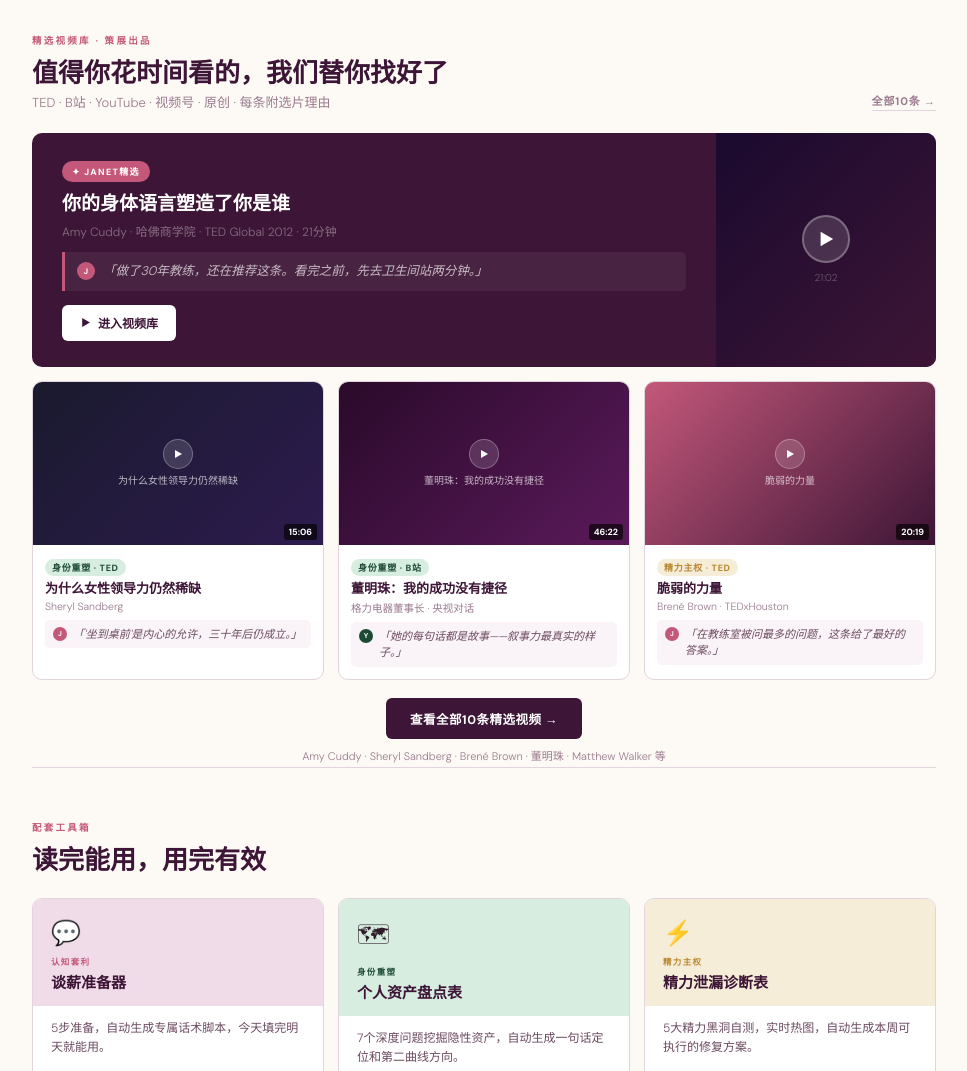
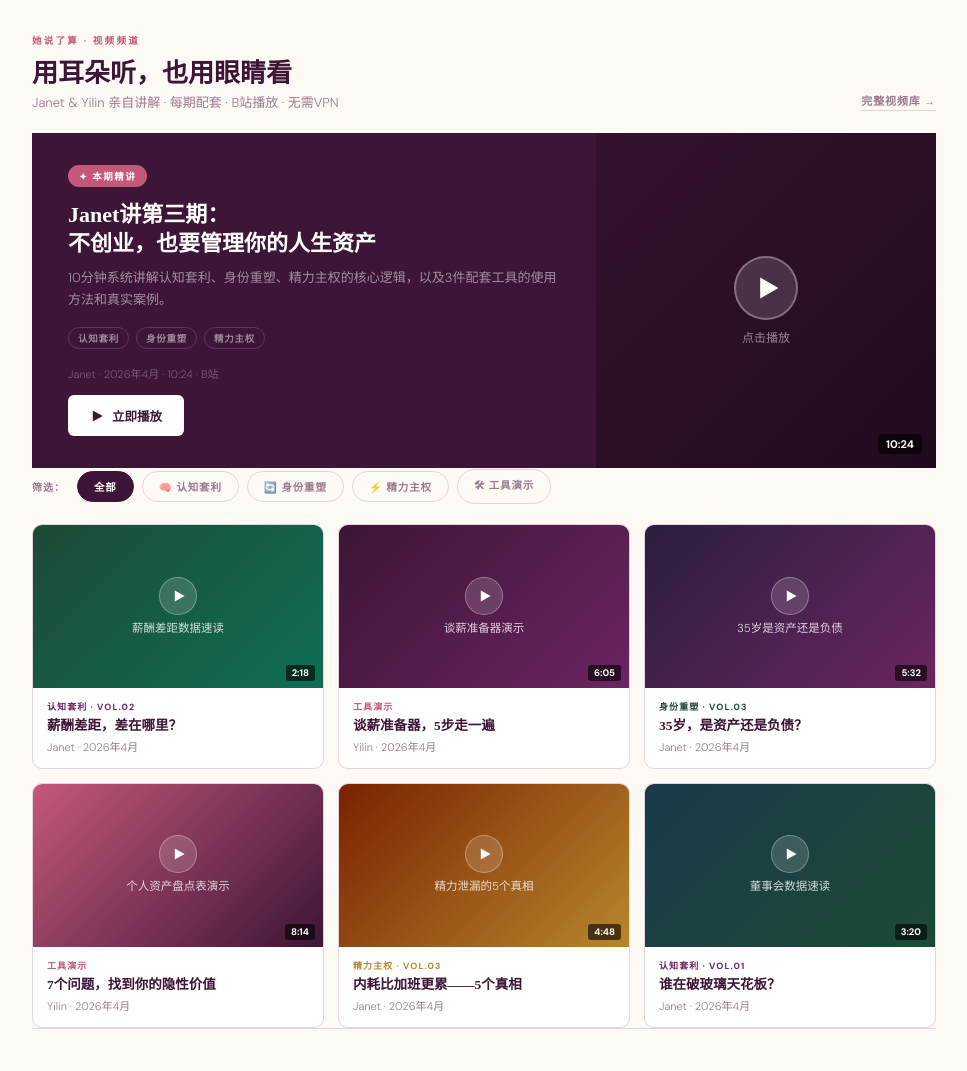
Before and after one commit to yilinyu212-hue/yilinyu212-hue, a plain HTML site: page shedecides/hub.html in a window 1280 px wide. Shown: the part 1280-2351 px from the top of the page, without its empty margins (156-1123 px from the left). Drawn offline with nearby package versions, Linux system fonts and the light colour scheme.

Commit message:
Update hub.html

```diff
--- a/shedecides/hub.html
+++ b/shedecides/hub.html
@@ -435,97 +435,77 @@ footer{background:var(--plum);padding:28px 48px;text-align:center;border-top:1px
 <div id="videos"></div>
 <div class="sec-head reveal">
   <div>
-    <div class="sec-eyebrow">精选视频库 · 策展出品</div>
-    <div class="sec-title">值得你花时间看的，我们替你找好了</div>
-    <div style="font-size:13px;color:var(--light);margin-top:3px;">TED · B站 · YouTube · 视频号 · 原创 · 每条附选片理由</div>
+    <div class="sec-eyebrow">她说了算 · 视频频道</div>
+    <div class="sec-title">用耳朵听，也用眼睛看</div>
+    <div class="sec-sub">Janet & Yilin 亲自讲解 · 每期配套 · B站播放 · 无需VPN</div>
   </div>
-  <a href="video-library.html" class="sec-action">全部10条 →</a>
+  <a href="video-library.html" class="sec-action">完整视频库 →</a>
 </div>
 
 <!-- Featured -->
-<div style="background:var(--plum);border-radius:10px;overflow:hidden;display:grid;grid-template-columns:1fr 220px;margin-bottom:14px;" class="reveal">
-  <div style="padding:26px 30px;">
-    <div style="display:inline-flex;align-items:center;gap:6px;background:var(--rose);color:#fff;font-size:9px;font-weight:700;letter-spacing:.15em;text-transform:uppercase;padding:4px 10px;border-radius:20px;margin-bottom:10px;">✦ Janet精选</div>
-    <div style="font-family:'Noto Serif SC',serif;font-size:clamp(15px,1.8vw,19px);font-weight:600;color:#fff;line-height:1.3;margin-bottom:5px;">你的身体语言塑造了你是谁</div>
-    <div style="font-size:12px;color:rgba(255,255,255,.38);margin-bottom:12px;">Amy Cuddy · 哈佛商学院 · TED Global 2012 · 21分钟</div>
-    <div style="display:flex;align-items:flex-start;gap:8px;padding:9px 12px;background:rgba(255,255,255,.06);border-left:3px solid var(--rose);border-radius:0 5px 5px 0;margin-bottom:14px;">
-      <div style="width:18px;height:18px;border-radius:50%;background:var(--rose);display:flex;align-items:center;justify-content:center;font-size:8px;font-weight:700;color:#fff;flex-shrink:0;margin-top:1px;">J</div>
-      <div style="font-size:12.5px;color:rgba(255,255,255,.7);line-height:1.65;font-style:italic;">「做了30年教练，还在推荐这条。看完之前，先去卫生间站两分钟。」</div>
+<div class="video-featured reveal">
+  <div class="vf-left">
+    <div class="vf-badge">✦ 本期精讲</div>
+    <div class="vf-title">Janet讲第三期：<br>不创业，也要管理你的人生资产</div>
+    <div class="vf-desc">10分钟系统讲解认知套利、身份重塑、精力主权的核心逻辑，以及3件配套工具的使用方法和真实案例。</div>
+    <div class="vf-tags">
+      <span class="vf-tag">认知套利</span>
+      <span class="vf-tag">身份重塑</span>
+      <span class="vf-tag">精力主权</span>
     </div>
-    <a href="video-library.html" style="display:inline-flex;align-items:center;gap:7px;background:#fff;color:var(--plum);padding:9px 18px;border-radius:6px;font-size:12px;font-weight:700;text-decoration:none;">
-      <svg width="11" height="11" viewBox="0 0 10 10" fill="currentColor"><path d="M2 1L9 5L2 9Z"/></svg>进入视频库
-    </a>
+    <div class="vf-meta">Janet · 2026年4月 · 10:24 · B站</div>
+    <button class="btn-play-main" onclick="openModal('feat','Janet讲第三期：不创业，也要管理你的人生资产','Janet · 2026年4月 · 10:24','BV1xx411c7mD')">
+      <svg width="14" height="14" viewBox="0 0 10 10" fill="var(--plum)"><path d="M2 1L9 5L2 9Z"/></svg>
+      立即播放
+    </button>
   </div>
-  <div style="background:linear-gradient(135deg,#1a0a2e,#3d1536);display:flex;align-items:center;justify-content:center;cursor:pointer;min-height:160px;" onclick="location.href='video-library.html'">
-    <div style="display:flex;flex-direction:column;align-items:center;gap:8px;">
-      <div style="width:48px;height:48px;border-radius:50%;background:rgba(255,255,255,.14);border:2px solid rgba(255,255,255,.28);display:flex;align-items:center;justify-content:center;">
-        <svg width="18" height="18" viewBox="0 0 10 10" fill="#fff"><path d="M2 1L9 5L2 9Z"/></svg>
-      </div>
-      <div style="font-size:10px;color:rgba(255,255,255,.3);">21:02</div>
+  <div class="vf-right" onclick="openModal('feat','Janet讲第三期：不创业，也要管理你的人生资产','Janet · 10:24','BV1xx411c7mD')">
+    <div class="vf-thumb-overlay"></div>
+    <div style="display:flex;flex-direction:column;align-items:center;position:relative;z-index:1;">
+      <div class="vf-play-btn"><svg viewBox="0 0 10 10"><path d="M2 1L9 5L2 9Z"/></svg></div>
+      <div style="font-size:12px;color:rgba(255,255,255,.5);margin-top:8px;">点击播放</div>
     </div>
+    <div class="vf-duration-badge">10:24</div>
   </div>
 </div>
 
-<!-- 3 curated preview cards -->
-<div style="display:grid;grid-template-columns:repeat(3,1fr);gap:14px;" class="reveal">
-
-  <div style="background:#fff;border:1px solid var(--rule);border-radius:10px;overflow:hidden;cursor:pointer;transition:all .22s;" onclick="location.href='video-library.html'" onmouseover="this.style.cssText+='border-color:var(--rose);transform:translateY(-2px);box-shadow:0 6px 20px rgba(61,21,54,.07)'" onmouseout="this.style.borderColor='';this.style.transform='';this.style.boxShadow=''">
-    <div style="aspect-ratio:16/9;background:linear-gradient(135deg,#1a1a2e,#2d1b4e);display:flex;flex-direction:column;align-items:center;justify-content:center;position:relative;">
-      <div style="width:30px;height:30px;border-radius:50%;background:rgba(255,255,255,.14);border:1.5px solid rgba(255,255,255,.28);display:flex;align-items:center;justify-content:center;margin-bottom:5px;"><svg width="10" height="10" viewBox="0 0 10 10" fill="#fff"><path d="M2 1L9 5L2 9Z"/></svg></div>
-      <div style="font-size:10px;color:rgba(255,255,255,.7);text-align:center;padding:0 10px;line-height:1.4;">为什么女性领导力仍然稀缺</div>
-      <div style="position:absolute;bottom:5px;right:6px;background:rgba(0,0,0,.65);color:#fff;font-size:9px;font-weight:700;padding:2px 5px;border-radius:3px;">15:06</div>
-    </div>
-    <div style="padding:10px 12px 12px;">
-      <div style="font-size:9px;font-weight:700;letter-spacing:.08em;text-transform:uppercase;padding:2px 7px;border-radius:20px;background:var(--teal-light,#d6ede0);color:var(--teal,#1d4a35);display:inline-block;margin-bottom:5px;">身份重塑 · TED</div>
-      <div style="font-family:'Noto Serif SC',serif;font-size:13px;font-weight:600;color:var(--plum);margin-bottom:2px;line-height:1.3;">为什么女性领导力仍然稀缺</div>
-      <div style="font-size:10.5px;color:var(--light,#9a7a8e);margin-bottom:7px;">Sheryl Sandberg</div>
-      <div style="display:flex;align-items:flex-start;gap:6px;padding:6px 8px;background:#faf3f7;border-radius:5px;">
-        <div style="width:14px;height:14px;border-radius:50%;background:var(--rose,#c4587a);display:flex;align-items:center;justify-content:center;font-size:7px;font-weight:700;color:#fff;flex-shrink:0;margin-top:1px;">J</div>
-        <div style="font-size:11px;color:var(--mid,#6b4a60);line-height:1.5;font-style:italic;">「'坐到桌前'是内心的允许，三十年后仍成立。」</div>
-      </div>
-    </div>
-  </div>
-
-  <div style="background:#fff;border:1px solid var(--rule);border-radius:10px;overflow:hidden;cursor:pointer;transition:all .22s;" onclick="location.href='video-library.html'" onmouseover="this.style.cssText+='border-color:var(--rose);transform:translateY(-2px);box-shadow:0 6px 20px rgba(61,21,54,.07)'" onmouseout="this.style.borderColor='';this.style.transform='';this.style.boxShadow=''">
-    <div style="aspect-ratio:16/9;background:linear-gradient(135deg,#2a0a2a,#5a1a5a);display:flex;flex-direction:column;align-items:center;justify-content:center;position:relative;">
-      <div style="width:30px;height:30px;border-radius:50%;background:rgba(255,255,255,.14);border:1.5px solid rgba(255,255,255,.28);display:flex;align-items:center;justify-content:center;margin-bottom:5px;"><svg width="10" height="10" viewBox="0 0 10 10" fill="#fff"><path d="M2 1L9 5L2 9Z"/></svg></div>
-      <div style="font-size:10px;color:rgba(255,255,255,.7);text-align:center;padding:0 10px;line-height:1.4;">董明珠：我的成功没有捷径</div>
-      <div style="position:absolute;bottom:5px;right:6px;background:rgba(0,0,0,.65);color:#fff;font-size:9px;font-weight:700;padding:2px 5px;border-radius:3px;">46:22</div>
-    </div>
-    <div style="padding:10px 12px 12px;">
-      <div style="font-size:9px;font-weight:700;letter-spacing:.08em;text-transform:uppercase;padding:2px 7px;border-radius:20px;background:var(--teal-light,#d6ede0);color:var(--teal,#1d4a35);display:inline-block;margin-bottom:5px;">身份重塑 · B站</div>
-      <div style="font-family:'Noto Serif SC',serif;font-size:13px;font-weight:600;color:var(--plum);margin-bottom:2px;line-height:1.3;">董明珠：我的成功没有捷径</div>
-      <div style="font-size:10.5px;color:var(--light,#9a7a8e);margin-bottom:7px;">格力电器董事长 · 央视对话</div>
-      <div style="display:flex;align-items:flex-start;gap:6px;padding:6px 8px;background:#faf3f7;border-radius:5px;">
-        <div style="width:14px;height:14px;border-radius:50%;background:var(--teal,#1d4a35);display:flex;align-items:center;justify-content:center;font-size:7px;font-weight:700;color:#fff;flex-shrink:0;margin-top:1px;">Y</div>
-        <div style="font-size:11px;color:var(--mid,#6b4a60);line-height:1.5;font-style:italic;">「她的每句话都是故事——叙事力最真实的样子。」</div>
-      </div>
-    </div>
-  </div>
-
-  <div style="background:#fff;border:1px solid var(--rule);border-radius:10px;overflow:hidden;cursor:pointer;transition:all .22s;" onclick="location.href='video-library.html'" onmouseover="this.style.cssText+='border-color:var(--rose);transform:translateY(-2px);box-shadow:0 6px 20px rgba(61,21,54,.07)'" onmouseout="this.style.borderColor='';this.style.transform='';this.style.boxShadow=''">
-    <div style="aspect-ratio:16/9;background:linear-gradient(135deg,#c4587a,#3d1536);display:flex;flex-direction:column;align-items:center;justify-content:center;position:relative;">
-      <div style="width:30px;height:30px;border-radius:50%;background:rgba(255,255,255,.14);border:1.5px solid rgba(255,255,255,.28);display:flex;align-items:center;justify-content:center;margin-bottom:5px;"><svg width="10" height="10" viewBox="0 0 10 10" fill="#fff"><path d="M2 1L9 5L2 9Z"/></svg></div>
-      <div style="font-size:10px;color:rgba(255,255,255,.7);text-align:center;padding:0 10px;line-height:1.4;">脆弱的力量</div>
-      <div style="position:absolute;bottom:5px;right:6px;background:rgba(0,0,0,.65);color:#fff;font-size:9px;font-weight:700;padding:2px 5px;border-radius:3px;">20:19</div>
-    </div>
-    <div style="padding:10px 12px 12px;">
-      <div style="font-size:9px;font-weight:700;letter-spacing:.08em;text-transform:uppercase;padding:2px 7px;border-radius:20px;background:#f5edd8;color:#b8862c;display:inline-block;margin-bottom:5px;">精力主权 · TED</div>
-      <div style="font-family:'Noto Serif SC',serif;font-size:13px;font-weight:600;color:var(--plum);margin-bottom:2px;line-height:1.3;">脆弱的力量</div>
-      <div style="font-size:10.5px;color:var(--light,#9a7a8e);margin-bottom:7px;">Brené Brown · TEDxHouston</div>
-      <div style="display:flex;align-items:flex-start;gap:6px;padding:6px 8px;background:#faf3f7;border-radius:5px;">
-        <div style="width:14px;height:14px;border-radius:50%;background:var(--rose,#c4587a);display:flex;align-items:center;justify-content:center;font-size:7px;font-weight:700;color:#fff;flex-shrink:0;margin-top:1px;">J</div>
-        <div style="font-size:11px;color:var(--mid,#6b4a60);line-height:1.5;font-style:italic;">「在教练室被问最多的问题，这条给了最好的答案。」</div>
-      </div>
-    </div>
-  </div>
-
-</div>
-<div style="text-align:center;padding:18px 0 4px;" class="reveal">
-  <a href="video-library.html" style="display:inline-flex;align-items:center;gap:8px;background:var(--plum);color:#fff;padding:11px 24px;border-radius:6px;font-size:12.5px;font-weight:700;text-decoration:none;letter-spacing:.04em;">查看全部10条精选视频 →</a>
-  <div style="font-size:11px;color:var(--light);margin-top:8px;">Amy Cuddy · Sheryl Sandberg · Brené Brown · 董明珠 · Matthew Walker 等</div>
+<!-- Filter -->
+<div class="filter-bar reveal">
+  <span class="filter-label">筛选：</span>
+  <button class="ftab on" onclick="filt('all',this)">全部</button>
+  <button class="ftab" onclick="filt('cog',this)">🧠 认知套利</button>
+  <button class="ftab" onclick="filt('id',this)">🔄 身份重塑</button>
+  <button class="ftab" onclick="filt('en',this)">⚡ 精力主权</button>
+  <button class="ftab" onclick="filt('tool',this)">🛠 工具演示</button>
 </div>
 
+<!-- Video grid -->
+<div class="vgrid reveal" id="vgrid">
+  <div class="vcard" data-cat="cog" onclick="openModal('v1','薪酬差距，差在哪里？2分钟数据解读','认知套利 · Vol.02 · 2:18','BV1xx411c7mD')">
+    <div class="vc-thumb tb2"><div style="display:flex;flex-direction:column;align-items:center;"><div class="vc-play"><svg viewBox="0 0 10 10"><path d="M2 1L9 5L2 9Z"/></svg></div><div class="vc-thumb-label">薪酬差距数据速读</div></div><div class="vc-dur">2:18</div></div>
+    <div class="vc-body"><div class="vc-series s-cog">认知套利 · Vol.02</div><div class="vc-title">薪酬差距，差在哪里？</div><div class="vc-meta">Janet · 2026年4月</div></div>
+  </div>
+  <div class="vcard" data-cat="tool" onclick="openModal('v2','谈薪准备器完整演示','工具演示 · 6:05','BV1xx411c7mD')">
+    <div class="vc-thumb tb1"><div style="display:flex;flex-direction:column;align-items:center;"><div class="vc-play"><svg viewBox="0 0 10 10"><path d="M2 1L9 5L2 9Z"/></svg></div><div class="vc-thumb-label">谈薪准备器演示</div></div><div class="vc-dur">6:05</div></div>
+    <div class="vc-body"><div class="vc-series s-tool">工具演示</div><div class="vc-title">谈薪准备器，5步走一遍</div><div class="vc-meta">Yilin · 2026年4月</div></div>
+  </div>
+  <div class="vcard" data-cat="id" onclick="openModal('v3','35岁，是资产还是负债？','身份重塑 · Vol.03 · 5:32','BV1xx411c7mD')">
+    <div class="vc-thumb tb3"><div style="display:flex;flex-direction:column;align-items:center;"><div class="vc-play"><svg viewBox="0 0 10 10"><path d="M2 1L9 5L2 9Z"/></svg></div><div class="vc-thumb-label">35岁是资产还是负债</div></div><div class="vc-dur">5:32</div></div>
+    <div class="vc-body"><div class="vc-series s-id">身份重塑 · Vol.03</div><div class="vc-title">35岁，是资产还是负债？</div><div class="vc-meta">Janet · 2026年4月</div></div>
+  </div>
+  <div class="vcard" data-cat="tool" onclick="openModal('v4','个人资产盘点表演示','工具演示 · 8:14','BV1xx411c7mD')">
+    <div class="vc-thumb tb5"><div style="display:flex;flex-direction:column;align-items:center;"><div class="vc-play"><svg viewBox="0 0 10 10"><path d="M2 1L9 5L2 9Z"/></svg></div><div class="vc-thumb-label">个人资产盘点表演示</div></div><div class="vc-dur">8:14</div></div>
+    <div class="vc-body"><div class="vc-series s-tool">工具演示</div><div class="vc-title">7个问题，找到你的隐性价值</div><div class="vc-meta">Yilin · 2026年4月</div></div>
+  </div>
+  <div class="vcard" data-cat="en" onclick="openModal('v5','精力泄漏的5个真相','精力主权 · Vol.03 · 4:48','BV1xx411c7mD')">
+    <div class="vc-thumb tb4"><div style="display:flex;flex-direction:column;align-items:center;"><div class="vc-play"><svg viewBox="0 0 10 10"><path d="M2 1L9 5L2 9Z"/></svg></div><div class="vc-thumb-label">精力泄漏的5个真相</div></div><div class="vc-dur">4:48</div></div>
+    <div class="vc-body"><div class="vc-series s-en">精力主权 · Vol.03</div><div class="vc-title">内耗比加班更累——5个真相</div><div class="vc-meta">Janet · 2026年4月</div></div>
+  </div>
+  <div class="vcard" data-cat="cog" onclick="openModal('v6','谁在破玻璃天花板？','认知套利 · Vol.01 · 3:20','BV1xx411c7mD')">
+    <div class="vc-thumb tb6"><div style="display:flex;flex-direction:column;align-items:center;"><div class="vc-play"><svg viewBox="0 0 10 10"><path d="M2 1L9 5L2 9Z"/></svg></div><div class="vc-thumb-label">董事会数据速读</div></div><div class="vc-dur">3:20</div></div>
+    <div class="vc-body"><div class="vc-series s-cog">认知套利 · Vol.01</div><div class="vc-title">谁在破玻璃天花板？</div><div class="vc-meta">Janet · 2026年4月</div></div>
+  </div>
+</div>
 
 <!-- ══ TOOLS ══ -->
 <div id="tools"></div>
@@ -554,7 +534,13 @@ footer{background:var(--plum);padding:28px 48px;text-align:center;border-top:1px
 <div class="bookshelf reveal">
   <div class="book-card"><div class="book-cover bc1">韧</div><div class="book-title">《韧性》</div><div class="book-author">Sheryl Sandberg</div><div class="book-note">Janet导读 · 精力主权篇</div></div>
   <div class="book-card"><div class="book-cover bc2">叙</div><div class="book-title">《故事思维》</div><div class="book-author">Annette Simmons</div><div class="book-note">Yilin导读 · 叙事力篇</div></div>
-  <div class="book-card"><div class="book-cover bc3">薪</div><div class="book-title">《女性谈判力》</div><div class="book-author">Linda Babcock</div><div class="book-note">Janet导读 · 认知套利篇</div></div>
+  <a href="book-negotiation.html" class="book-card" style="text-decoration:none;display:block;cursor:pointer;transition:all .22s;" onmouseover="this.style.background='var(--blush-pale)';this.style.borderColor='var(--rose)'" onmouseout="this.style.background='var(--cream)';this.style.borderColor='var(--rule)'">
+  <div class="book-cover bc3">薪</div>
+  <div class="book-title">《女性谈判力》</div>
+  <div class="book-author">Linda Babcock</div>
+  <div class="book-note">Janet导读 · 认知套利篇</div>
+  <div style="font-size:10px;font-weight:700;color:var(--rose);margin-top:6px;letter-spacing:.04em;">阅读导读 →</div>
+</a>
   <div class="book-card locked"><div class="book-cover bc4">…</div><div class="book-title">下期书房</div><div class="book-author">5月更新</div><div class="book-note" style="color:var(--light);">配套 Vol.04</div></div>
 </div>
 
```
